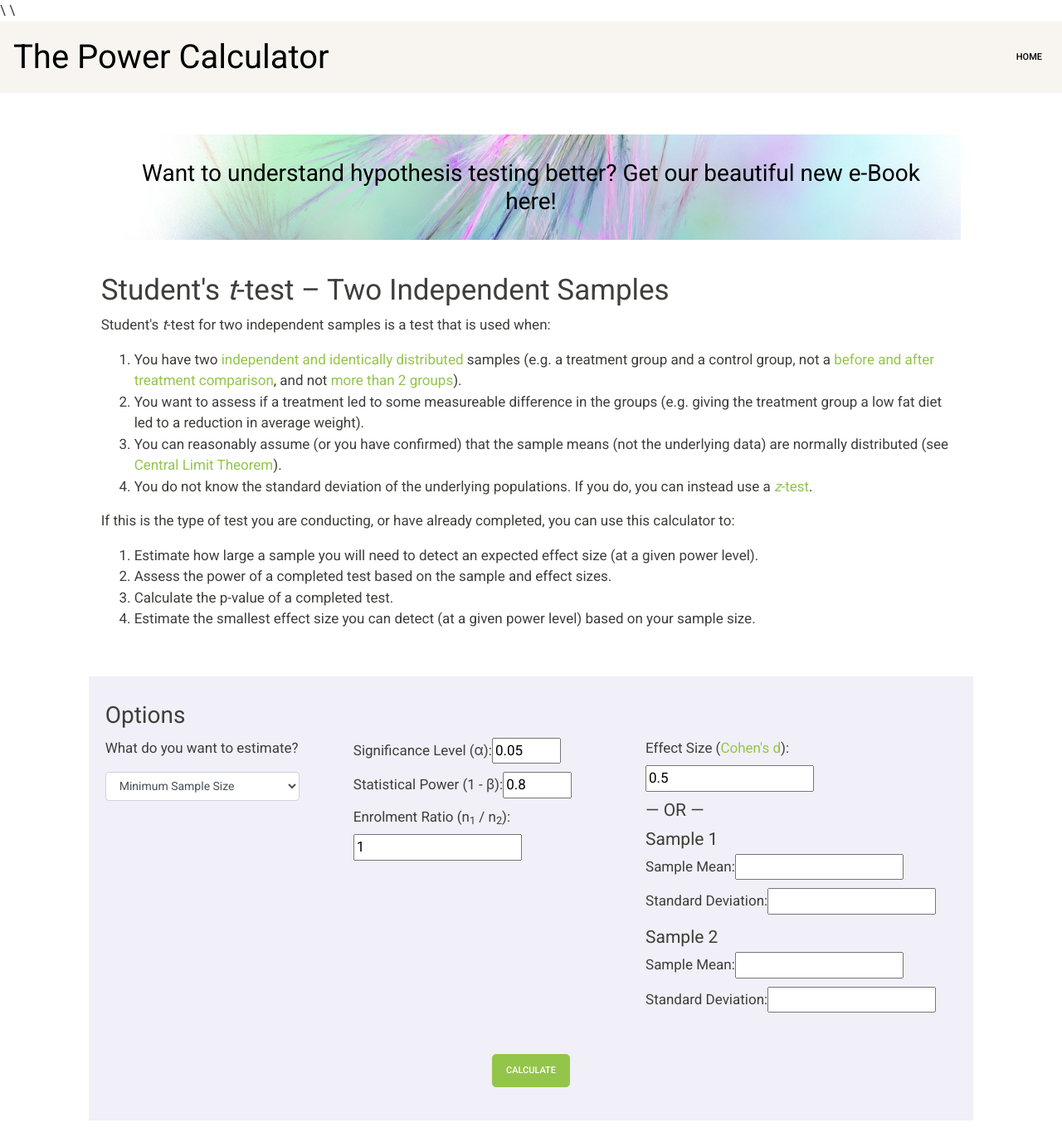
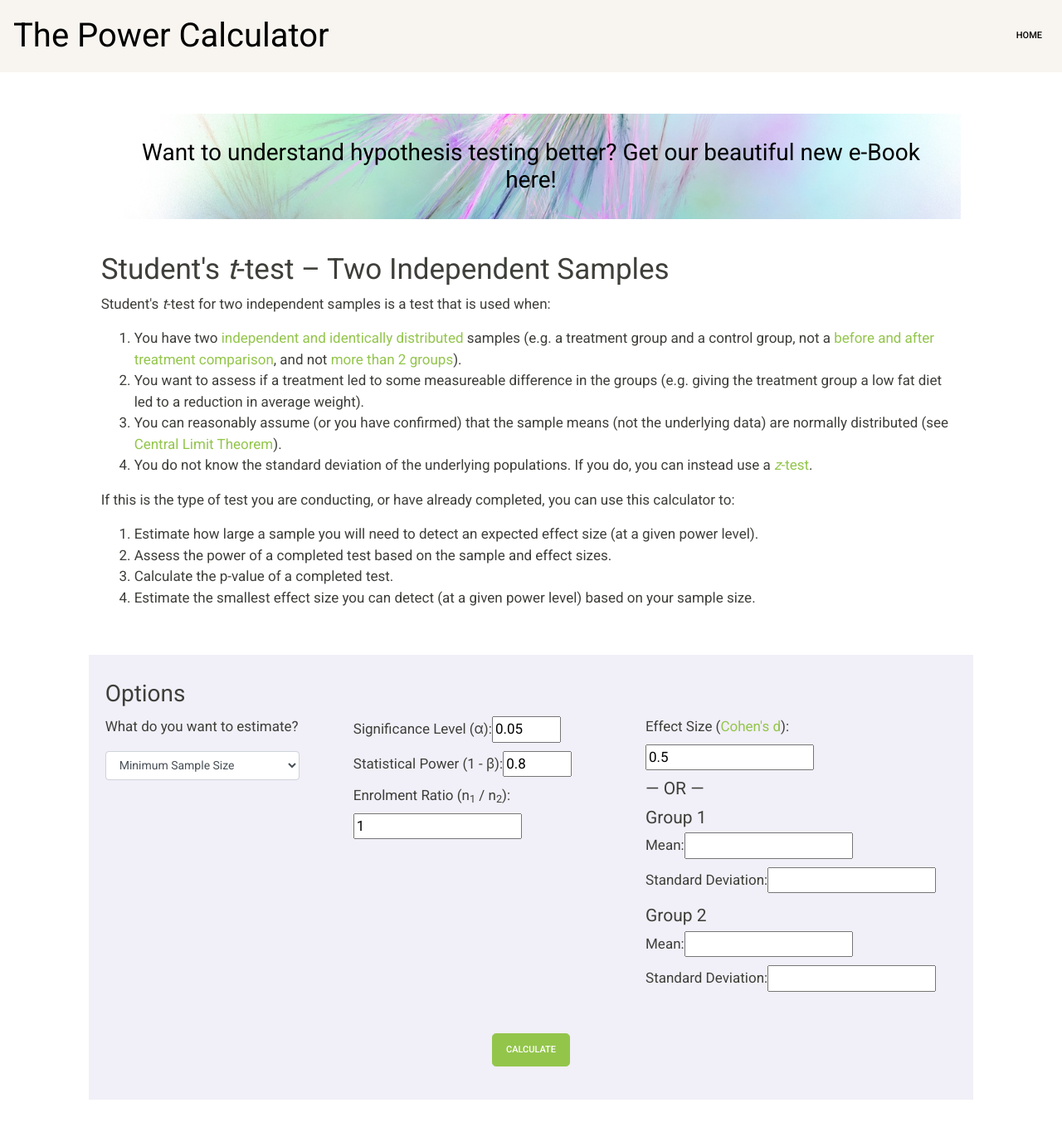
Before and after one commit to vladimiriii/power-calculator, a Flask app: page /t-test-two-independent-samples in a window 1280 px wide. Shown: the top 1376 px of the page at 83% size. Run offline with Flask 2, Linux system fonts and the light colour scheme; parts of the project's set-up code (start-up, migrations or seed data) failed here and were passed over; some libraries are stand-ins or nearby versions.

Commit message:
Cleaning up

```diff
--- a/app/static/script/custom/fieldMap.js
+++ b/app/static/script/custom/fieldMap.js
@@ -29,11 +29,11 @@ const fieldMap = {
             "required": true
     },
     "mean": {
-            "label": 'Sample Mean:',
+            "label": 'Mean: ',
             "step": "any"
     },
     "stdDev": {
-            "label": 'Standard Deviation:',
+            "label": 'Standard Deviation: ',
             "step": "any"
     },
     "n": {
--- a/app/static/script/custom/ttest2ind/toolbar.js
+++ b/app/static/script/custom/ttest2ind/toolbar.js
@@ -47,7 +47,7 @@ function addOptionFields(target, div, orField) {
             $("#" + div).append('<h4 class="' + headerClass + '"> — OR —</h4>');
         }
         for (let j = 1; j <= groups; ++j) {
-            $("#" + div).append("<h4 class=" + headerClass + ">Sample " + String(j) + "</h4>");
+            $("#" + div).append("<h4 class=" + headerClass + ">Group " + String(j) + "</h4>");
             for (let i = 0; i < perGroupFields.length; ++i) {
                 let f = perGroupFields[i];
                 let label = "";
--- a/app/templates/includes/chart-scripts.html
+++ b/app/templates/includes/chart-scripts.html
@@ -1,3 +1,3 @@
 <script src="https://cdn.jsdelivr.net/npm/chart.js@2.8.0"></script>
 <script src="{{ url_for('static',filename='script/custom/chartGenerator.js') }}"></script>
-<script src="{{ url_for('static',filename='script/custom/chartColorThemes.js') }}"></script>\
+<script src="{{ url_for('static',filename='script/custom/chartColorThemes.js') }}"></script>
--- a/app/templates/includes/formula-scripts.html
+++ b/app/templates/includes/formula-scripts.html
@@ -7,4 +7,4 @@
 <script defer src="https://cdn.jsdelivr.net/npm/katex@0.12.0/dist/contrib/auto-render.min.js" integrity="sha384-mll67QQFJfxn0IYznZYonOWZ644AWYC+Pt2cHqMaRhXVrursRwvLnLaebdGIlYNa" crossorigin="anonymous"
     onload="renderMathInElement(document.body);"></script>
 
-<script src="{{ url_for('static',filename='script/custom/ttest2ind/formulae.js') }}"></script>\
+<script src="{{ url_for('static',filename='script/custom/ttest2ind/formulae.js') }}"></script>
```
